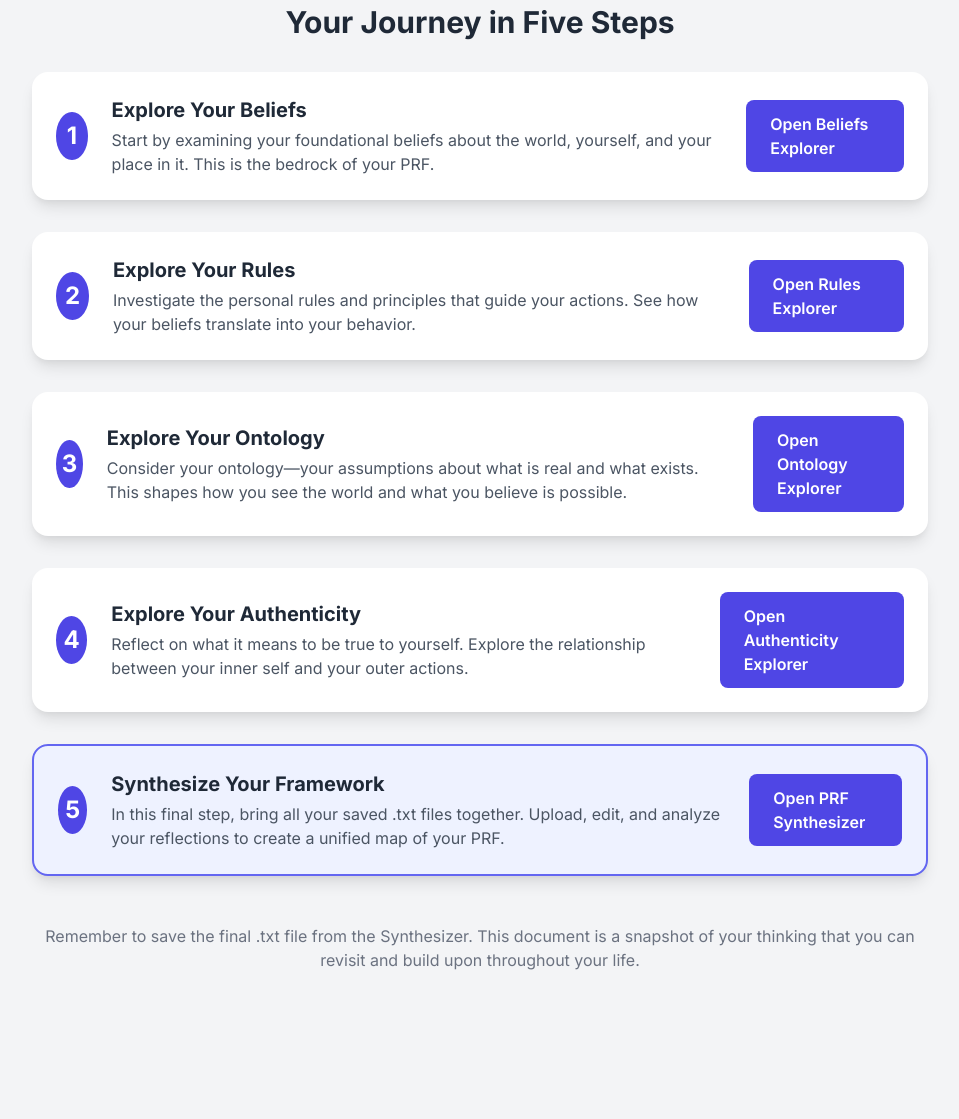
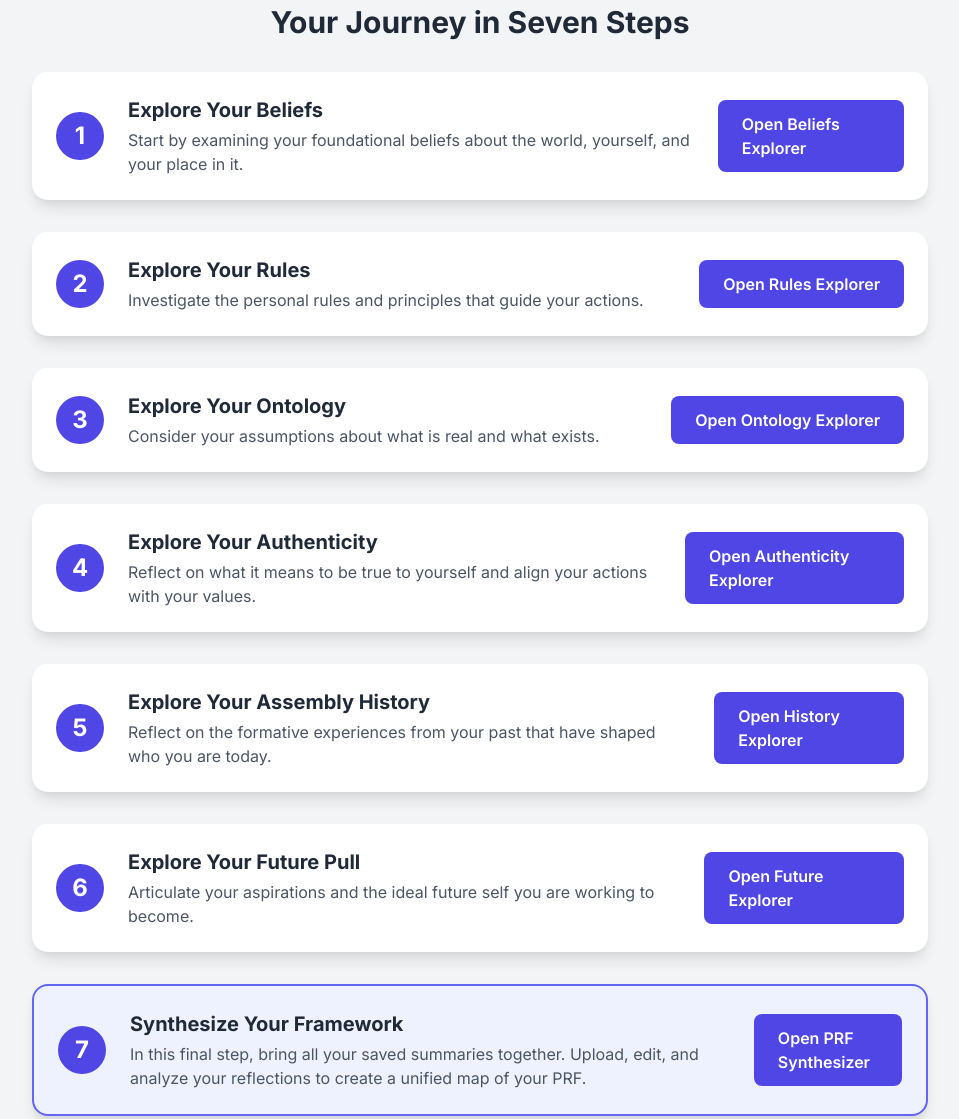
Before and after one commit to rmertzman-tech/PRF-PROJECT-HUB, a plain HTML site: page index.html in a window 1280 px wide. Shown: the part 780-1899 px from the top of the page, without its empty margins (160-1119 px from the left). Before the commit the page ends 1784 px from the top, so only its background shows below. Drawn offline with nearby package versions, Linux system fonts and the light colour scheme.

Commit message:
Update index.html

```diff
--- a/index.html
+++ b/index.html
@@ -46,6 +46,7 @@
             justify-content: center;
             font-size: 1.5rem;
             font-weight: bold;
+            flex-shrink: 0;
         }
     </style>
 </head>
@@ -61,9 +62,8 @@
         <!-- Introduction -->
         <div class="card p-8 mb-12">
             <h2 class="text-2xl font-bold mb-4">Welcome</h2>
-            <p class="text-gray-700 mb-4">This project is designed to help you map your own internal operating system—your <strong>Personal Reality Framework (PRF)</strong>. By exploring the core components of your thinking (your beliefs, rules, ontology, and authenticity), you can gain a deeper understanding of how you make sense of the world.</p>
+            <p class="text-gray-700 mb-4">This project is designed to help you map your own internal operating system—your <strong>Personal Reality Framework (PRF)</strong>. By exploring the core components of your thinking, your personal history, and your future aspirations, you can gain a deeper understanding of how you make sense of the world.</p>
             <p class="text-gray-700 mb-4">The goal is not just self-knowledge, but the development of practical wisdom: the ability to navigate complex situations with integrity, coherence, and a clear sense of purpose. This hub will guide you through each step of the process.</p>
-            <!-- UPDATED: Instructions on saving data -->
             <div class="bg-indigo-50 border-l-4 border-indigo-500 text-indigo-800 p-4 rounded-md mt-6">
                 <h3 class="font-bold">How to Save and Transfer Your Work</h3>
                 <p class="mt-2">In each explorer app, you will have two options to save your summary. Please choose the one that best fits your situation:</p>
@@ -76,14 +76,14 @@
 
         <!-- Assignment Steps -->
         <div class="space-y-8">
-            <h2 class="text-3xl font-bold text-center">Your Journey in Five Steps</h2>
+            <h2 class="text-3xl font-bold text-center">Your Journey in Seven Steps</h2>
 
             <!-- Step 1: Beliefs -->
             <div class="card step-card p-6 flex flex-col md:flex-row items-center gap-6">
                 <div class="step-number">1</div>
                 <div class="flex-grow text-center md:text-left">
                     <h3 class="text-xl font-bold">Explore Your Beliefs</h3>
-                    <p class="text-gray-600 mt-1">Start by examining your foundational beliefs about the world, yourself, and your place in it. This is the bedrock of your PRF.</p>
+                    <p class="text-gray-600 mt-1">Start by examining your foundational beliefs about the world, yourself, and your place in it.</p>
                 </div>
                 <a href="https://rmertzman-tech.github.io/Beliefs4/" target="_blank" class="btn btn-primary px-6 py-3 rounded-lg font-semibold w-full md:w-auto">Open Beliefs Explorer</a>
             </div>
@@ -93,7 +93,7 @@
                 <div class="step-number">2</div>
                 <div class="flex-grow text-center md:text-left">
                     <h3 class="text-xl font-bold">Explore Your Rules</h3>
-                    <p class="text-gray-600 mt-1">Investigate the personal rules and principles that guide your actions. See how your beliefs translate into your behavior.</p>
+                    <p class="text-gray-600 mt-1">Investigate the personal rules and principles that guide your actions.</p>
                 </div>
                 <a href="https://rmertzman-tech.github.io/rules/" target="_blank" class="btn btn-primary px-6 py-3 rounded-lg font-semibold w-full md:w-auto">Open Rules Explorer</a>
             </div>
@@ -103,7 +103,7 @@
                 <div class="step-number">3</div>
                 <div class="flex-grow text-center md:text-left">
                     <h3 class="text-xl font-bold">Explore Your Ontology</h3>
-                    <p class="text-gray-600 mt-1">Consider your ontology—your assumptions about what is real and what exists. This shapes how you see the world and what you believe is possible.</p>
+                    <p class="text-gray-600 mt-1">Consider your assumptions about what is real and what exists.</p>
                 </div>
                 <a href="https://rmertzman-tech.github.io/Ontology-Explorer/" target="_blank" class="btn btn-primary px-6 py-3 rounded-lg font-semibold w-full md:w-auto">Open Ontology Explorer</a>
             </div>
@@ -113,17 +113,37 @@
                 <div class="step-number">4</div>
                 <div class="flex-grow text-center md:text-left">
                     <h3 class="text-xl font-bold">Explore Your Authenticity</h3>
-                    <p class="text-gray-600 mt-1">Reflect on what it means to be true to yourself. Explore the relationship between your inner self and your outer actions.</p>
+                    <p class="text-gray-600 mt-1">Reflect on what it means to be true to yourself and align your actions with your values.</p>
                 </div>
                 <a href="https://rmertzman-tech.github.io/Authenticity-Explorer/" target="_blank" class="btn btn-primary px-6 py-3 rounded-lg font-semibold w-full md:w-auto">Open Authenticity Explorer</a>
             </div>
 
-            <!-- Step 5: Synthesizer -->
-            <div class="card step-card p-6 flex flex-col md:flex-row items-center gap-6 bg-indigo-50 border-2 border-indigo-500">
+            <!-- Step 5: Assembly History -->
+            <div class="card step-card p-6 flex flex-col md:flex-row items-center gap-6">
                 <div class="step-number">5</div>
                 <div class="flex-grow text-center md:text-left">
+                    <h3 class="text-xl font-bold">Explore Your Assembly History</h3>
+                    <p class="text-gray-600 mt-1">Reflect on the formative experiences from your past that have shaped who you are today.</p>
+                </div>
+                <a href="https://rmertzman-tech.github.io/Assembly-History-Explorer/" target="_blank" class="btn btn-primary px-6 py-3 rounded-lg font-semibold w-full md:w-auto">Open History Explorer</a>
+            </div>
+
+            <!-- Step 6: Future Pull -->
+            <div class="card step-card p-6 flex flex-col md:flex-row items-center gap-6">
+                <div class="step-number">6</div>
+                <div class="flex-grow text-center md:text-left">
+                    <h3 class="text-xl font-bold">Explore Your Future Pull</h3>
+                    <p class="text-gray-600 mt-1">Articulate your aspirations and the ideal future self you are working to become.</p>
+                </div>
+                <a href="https://rmertzman-tech.github.io/Future-Pull-Explorer/" target="_blank" class="btn btn-primary px-6 py-3 rounded-lg font-semibold w-full md:w-auto">Open Future Explorer</a>
+            </div>
+
+            <!-- Step 7: Synthesizer -->
+            <div class="card step-card p-6 flex flex-col md:flex-row items-center gap-6 bg-indigo-50 border-2 border-indigo-500">
+                <div class="step-number">7</div>
+                <div class="flex-grow text-center md:text-left">
                     <h3 class="text-xl font-bold">Synthesize Your Framework</h3>
-                    <p class="text-gray-600 mt-1">In this final step, bring all your saved .txt files together. Upload, edit, and analyze your reflections to create a unified map of your PRF.</p>
+                    <p class="text-gray-600 mt-1">In this final step, bring all your saved summaries together. Upload, edit, and analyze your reflections to create a unified map of your PRF.</p>
                 </div>
                 <a href="https://rmertzman-tech.github.io/PRF-Synthesizer/" target="_blank" class="btn btn-primary px-6 py-3 rounded-lg font-semibold w-full md:w-auto">Open PRF Synthesizer</a>
             </div>
```
